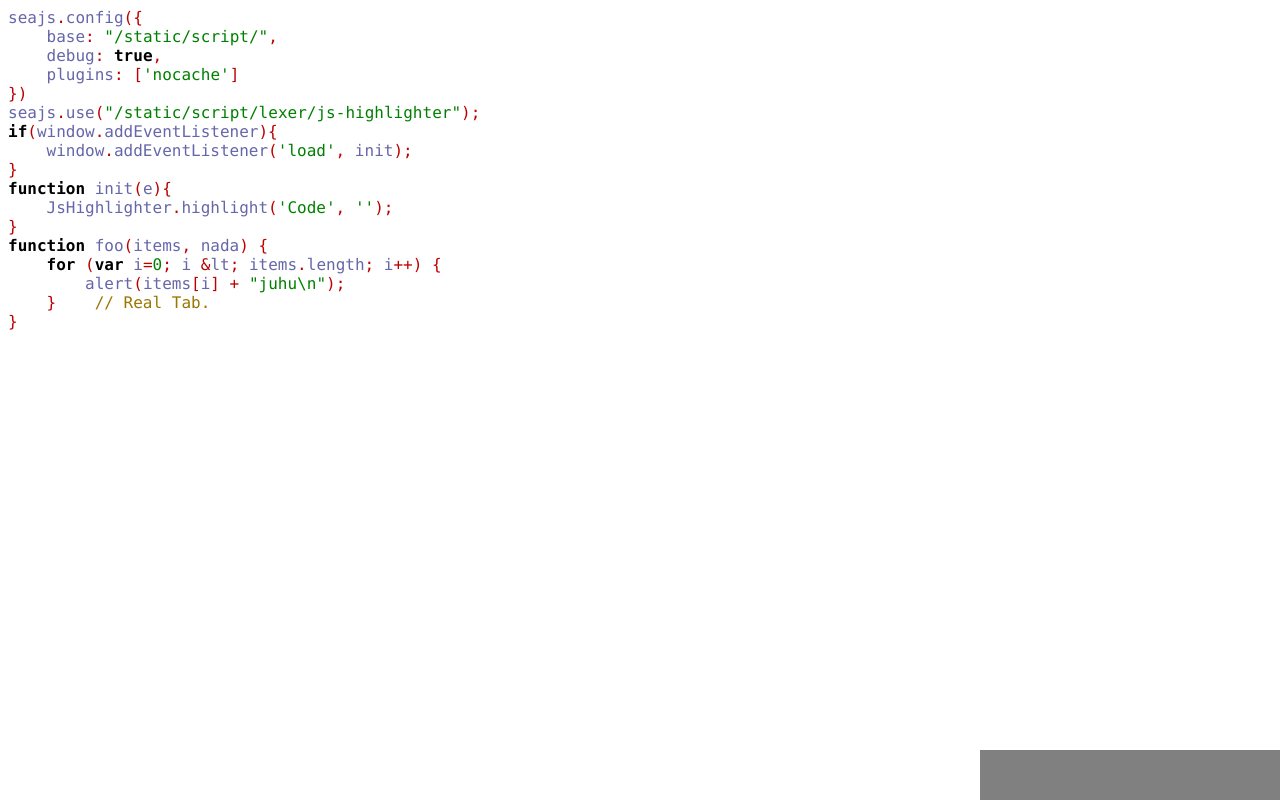
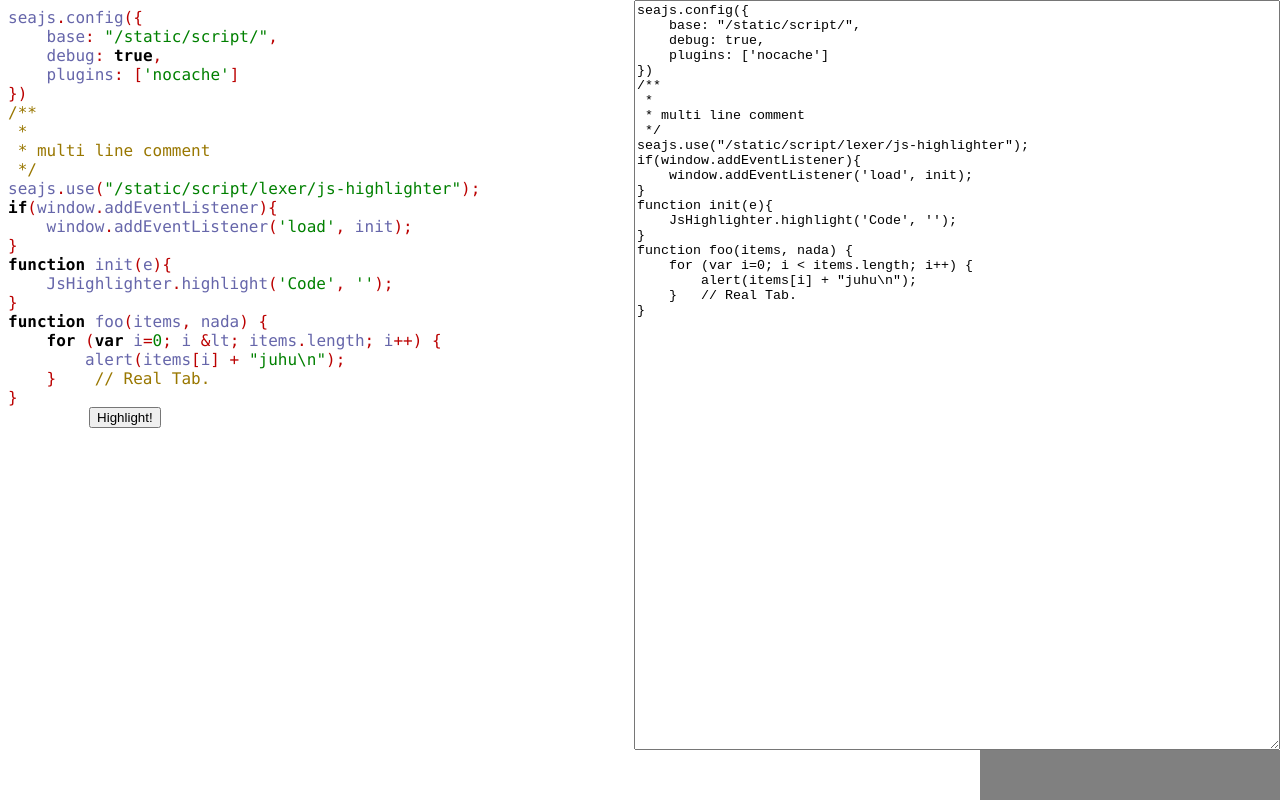
Before and after one commit to We-Are-Warlocks/Borussia-Dortmund, a plain HTML site: page Typing/templates/lex.html in a window 1280 px wide. Drawn offline with Linux system fonts and the light colour scheme.

Commit message:
LEX-添加了一个简单的测试工具
左边用于显示解析之后的结果
右边文本框用来进行输入，可以自由添加各种测试用例

```diff
--- a/Typing/templates/lex.html
+++ b/Typing/templates/lex.html
@@ -14,8 +14,16 @@
             window.addEventListener('load', init);
         }
         function init(e){
+			var b = document.getElementById( 'start-highlight' ) ;
+			b.addEventListener('click', dohighlight);
             JsHighlighter.highlight('Code', '');
         }
+		function dohighlight(e){
+			console.log('click!');
+			var text = document.getElementById( 'todo' ) ;
+			JsHighlighter.highlight('Code', text.value);
+			return true;
+		}
     </script>
 </head>
 <body>
@@ -26,6 +34,10 @@ seajs.config({
     debug: true,
     plugins: ['nocache']
 })
+/**
+ *
+ * multi line comment
+ */
 seajs.use("/static/script/lexer/js-highlighter");
 if(window.addEventListener){
     window.addEventListener('load', init);
@@ -39,6 +51,30 @@ function foo(items, nada) {
     }	// Real Tab.
 }
         </code>
+		<button id='start-highlight'>Highlight!</button>
+		<textarea id='todo' style='position:absolute; top:0px; right:0px; bottom:50px; width:50%;'>
+seajs.config({
+    base: "/static/script/",
+    debug: true,
+    plugins: ['nocache']
+})
+/**
+ *
+ * multi line comment
+ */
+seajs.use("/static/script/lexer/js-highlighter");
+if(window.addEventListener){
+    window.addEventListener('load', init);
+}
+function init(e){
+    JsHighlighter.highlight('Code', '');
+}
+function foo(items, nada) {
+    for (var i=0; i &lt; items.length; i++) {
+        alert(items[i] + "juhu\n");
+    }	// Real Tab.
+}
+		</textarea>
 		<div id='tokenTypeDisplayer' style="text-align:center; position: absolute; right:0px; bottom:0px; width:300px; height:50px; background-color:grey;">
     </div>
 </body>
```
